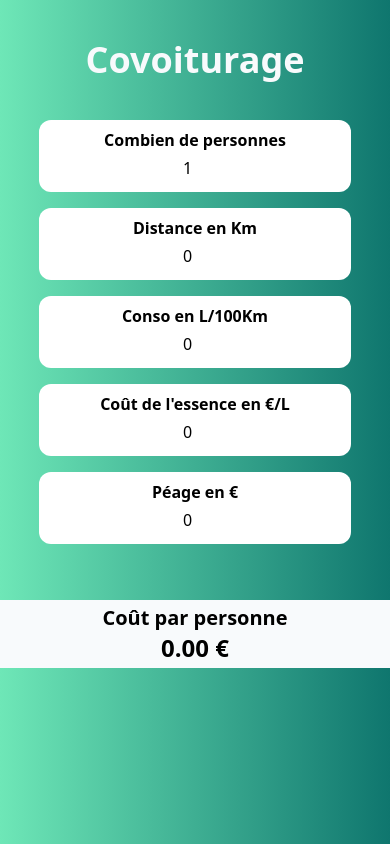
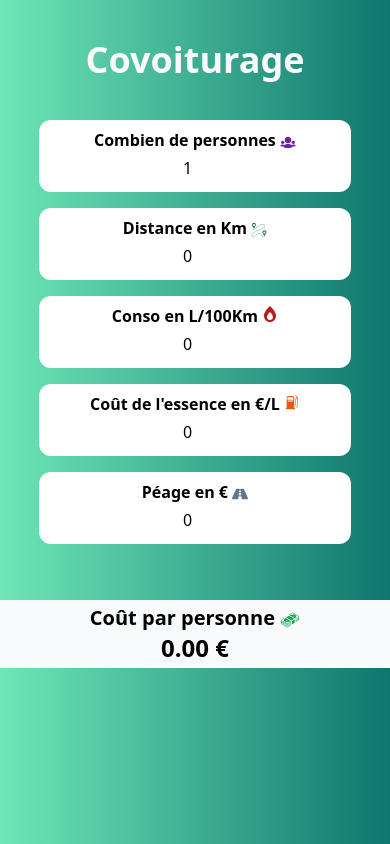
Before and after one commit to gI7DUmmY/covoiturage, a React (Create React App) app: page / in a window 390 px wide. Built offline with nearby package versions, Linux system fonts and the light colour scheme.

Commit message:
💄 react-icons & responsive

```diff
--- a/package.json
+++ b/package.json
@@ -9,6 +9,7 @@
     "@testing-library/user-event": "^13.5.0",
     "react": "^18.0.0",
     "react-dom": "^18.0.0",
+    "react-icons": "^4.3.1",
     "react-scripts": "5.0.1",
     "web-vitals": "^2.1.4"
   },
--- a/src/App.js
+++ b/src/App.js
@@ -1,4 +1,6 @@
 import { useState, useEffect } from 'react'
+
+import { GiMoneyStack } from 'react-icons/gi'
 
 import FormInput from './FormInput'
 
@@ -82,7 +84,9 @@ function App() {
         />
       </form>
       <div className='mt-10 py-1 text-center bg-slate-50'>
-        <h3 className='text-xl font-semibold'>Coût par personne</h3>
+        <h3 className='text-xl font-semibold'>
+          Coût par personne <GiMoneyStack className='inline text-green-600' />
+        </h3>
         <p className='text-2xl font-bold'>{total} €</p>
       </div>
     </div>
--- a/src/FormInput.jsx
+++ b/src/FormInput.jsx
@@ -1,21 +1,53 @@
+import { TiGroup } from 'react-icons/ti'
+import { FaRoad } from 'react-icons/fa'
+import { FaBurn } from 'react-icons/fa'
+import { GiGasPump } from 'react-icons/gi'
+import { GiPathDistance } from 'react-icons/gi'
+
 const formInput = ({ id, min, max, value, handleChange, label }) => {
+  const icon = id => {
+    switch (id) {
+      case 'pers':
+        return <TiGroup className='inline text-purple-800 lg:block lg:m-auto' />
+
+      case 'dist':
         return (
-    <>
-      <div className='flex flex-col justify-between w-4/5 py-2 mb-4 text-center bg-white rounded-xl md:w-44 md:h-24 lg:w-48 lg:h-20'>
-        <label htmlFor={id} className='font-semibold'>
-          {label}
+          <GiPathDistance className='inline text-green-700 md:block md:m-auto md:mt-1' />
+        )
+
+      case 'conso':
+        return (
+          <FaBurn className='inline align-baseline text-red-700 md:mt-2 lg:block lg:m-auto' />
+        )
+
+      case 'prix':
+        return <GiGasPump className='inline align-baseline text-orange-600' />
+
+      case 'peage':
+        return (
+          <FaRoad className='inline align-middle text-slate-500 md:block md:mx-auto md:mt-2' />
+        )
+
+      default:
+        break
+    }
+  }
+
+  return (
+    <div className='flex flex-col justify-between w-4/5 py-2 mb-4 text-center bg-white rounded-xl md:w-44 lg:w-48 lg:h-24'>
+      <label htmlFor={id} className='font-semibold md:h-12'>
+        {label} {icon(id)}
       </label>
       <input
         type='number'
         id={id}
-          className='h-8 w-16 mx-auto text-center'
+        className='h-8 w-16 mx-auto text-center lg:pl-3'
         min={min}
         max={max}
         value={value}
         onChange={e => handleChange(e)}
       />
     </div>
-    </>
   )
 }
 
```
Also changed, not shown: 1 other file (tests, documents, lock files or other folders). Lines whose indentation alone changed are shown as unchanged.
